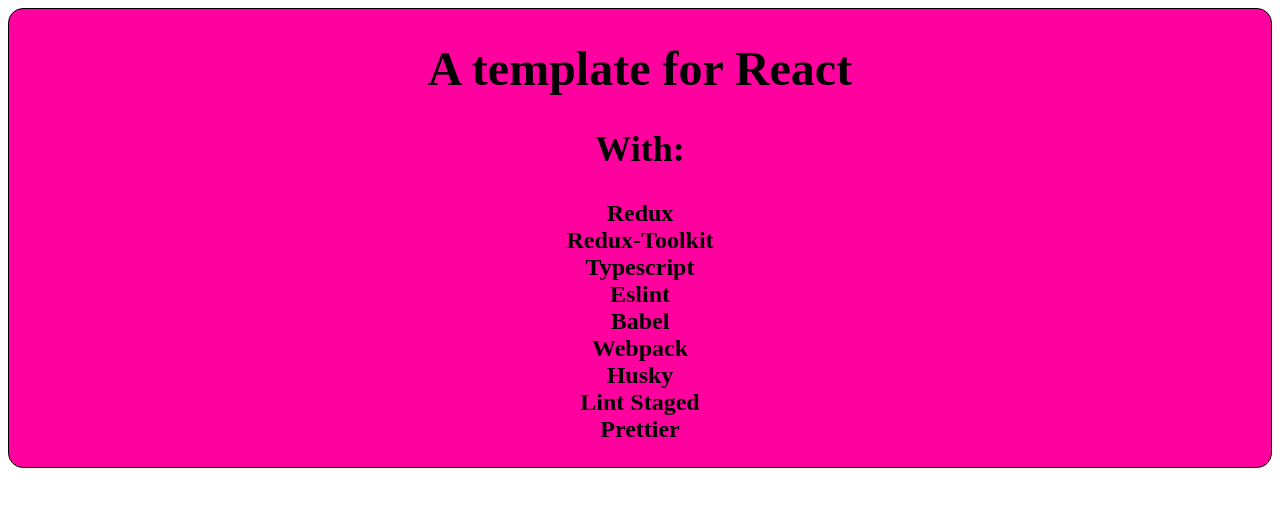
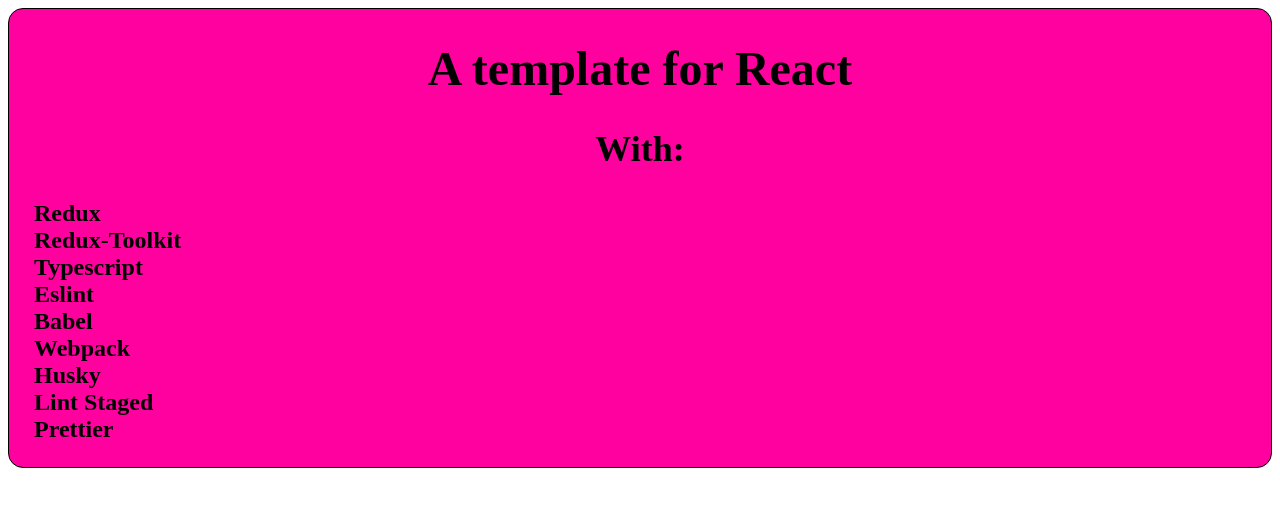
Before and after one commit to thTs0ustas/custom-react-template, a React app: page / in a window 1280 px wide. Shown: the top 506 px of the page. Built offline with nearby package versions, Linux system fonts and the light colour scheme.

Commit message:
add react router

```diff
--- a/package.json
+++ b/package.json
@@ -1,6 +1,6 @@
 {
 	"name": "basic-custom-react-template",
-	"version": "2.2.0",
+	"version": "2.3.0",
 	"description": "",
 	"main": "src/index.ts",
 	"scripts": {
@@ -43,6 +43,7 @@
 		"react": "^18.2.0",
 		"react-dom": "^18.2.0",
 		"react-redux": "^8.0.2",
+		"react-router-dom": "^6.4.1",
 		"redux": "^4.2.0"
 	}
 }
--- a/src/app.css
+++ b/src/app.css
@@ -7,3 +7,12 @@
 	border-radius: 15px;
 	background-color: #ff019f;
 }
+ul {
+	padding-left: 25px;
+	text-align: left;
+}
+li {
+	text-align: left;
+	list-style: none;
+	text-decoration: none;
+}
--- a/src/index.tsx
+++ b/src/index.tsx
@@ -1,6 +1,21 @@
 import * as ReactDom from 'react-dom/client';
+import {
+	createBrowserRouter,
+	createRoutesFromElements,
+	Route,
+	RouterProvider,
+} from 'react-router-dom';
 import App from 'src/app';
 import './index.css';
-const root = ReactDom.createRoot(document.getElementById('root')!);
 
-root.render(<App />);
+const root = ReactDom.createRoot(
+	document.getElementById('root') as HTMLDivElement,
+);
+
+const rooter = createBrowserRouter(
+	createRoutesFromElements(<Route path="/" element={<App />} />),
+);
+
+root.render(<RouterProvider router={rooter} />);
+
+// TODO: Add react-router
```
Also changed, not shown: 1 other file (tests, documents, lock files or other folders).
